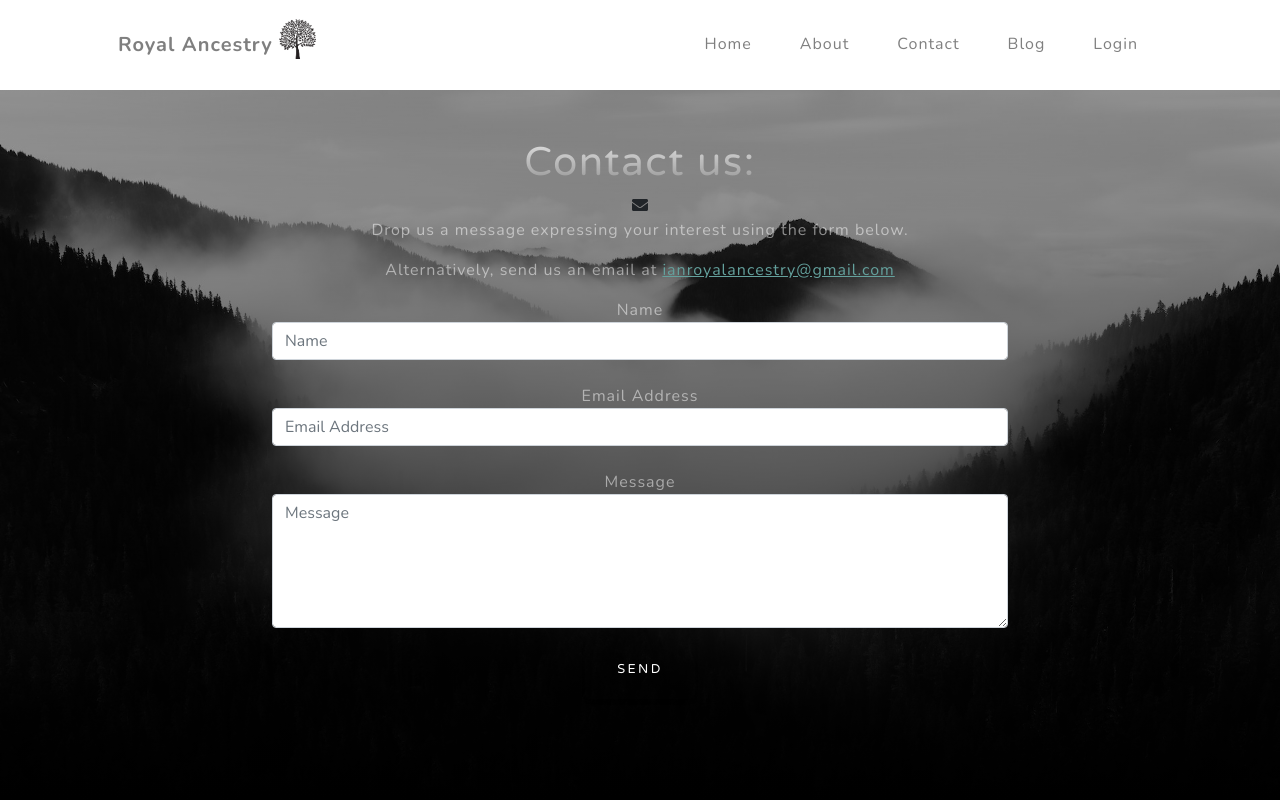
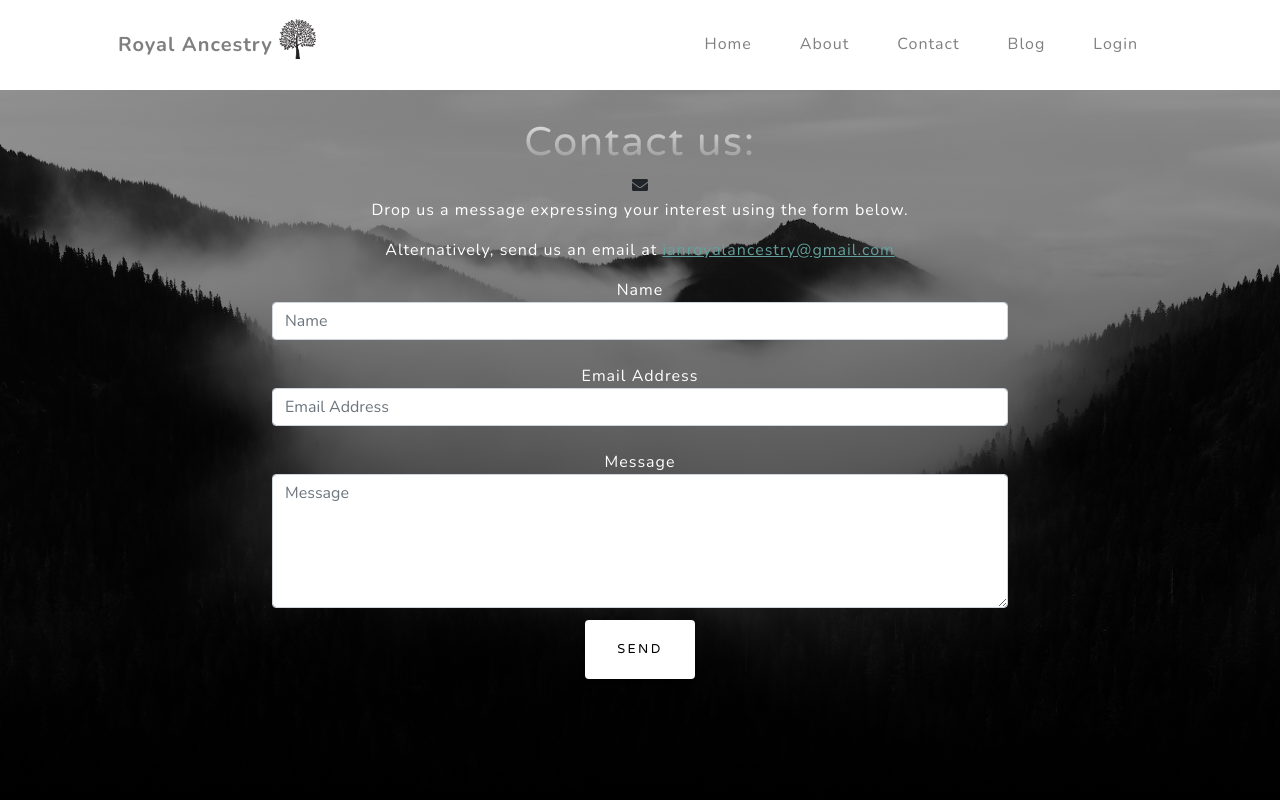
Before and after one commit to adamroy12/Ancestry-Website, a Django app: template ancestrywebsite/templates/contact.html in a window 1280 px wide. Run offline with Django 3.2, Linux system fonts and the light colour scheme; the template is opened without the code that fills it, so the values that code supplies are empty; some libraries are stand-ins or nearby versions.

Commit message:
some CSS changes

```diff
--- a/ancestrywebsite/templates/about.html
+++ b/ancestrywebsite/templates/about.html
@@ -8,8 +8,11 @@
 </h1>
 
 <p class="text-white-50">
-    Royal Ancestry is an independent geneaology business based in Newcastle upon Tyne and ran by Ian Royal, a family tree enthusiast with decades of
+    Royal Ancestry is an independent geneaology business based in Newcastle upon Tyne and ran by Ian Royal,
+    <br>
+    a family tree enthusiast with decades of
     experience researching his own, and other family trees.
+    <br>
     <br>
     Offering a bespoke, personal, service, we can help you unlock your family history.
 </p>
--- a/ancestrywebsite/templates/contact.html
+++ b/ancestrywebsite/templates/contact.html
@@ -50,7 +50,7 @@
                     </div>
                     <br />
                     <div id="success"></div>
-                    <div class="form-group"><button class="btn hs-bg-primary btn-xl text-white" id="sendMessageButton" type="submit">Send</button></div>
+                    <div class="form-group"><button class="btn hs-bg-primary btn-xl" id="sendMessageButton" type="submit">Send</button></div>
                 </form>
             </div>
         </div>
--- a/static/css/main.css
+++ b/static/css/main.css
@@ -20,7 +20,7 @@ body {
   height: auto;
   min-height: 35rem;
   padding: 30px;
-  padding-top: 200px;
+  padding-top: 60px;
   background: linear-gradient(to bottom, rgba(0, 0, 0, 0.3) 0%, rgba(0, 0, 0, 0.7) 75%, #000 100%), url("../theme/assets/img/bg-masthead.jpg");
   background-position: center;
   background-repeat: no-repeat;
@@ -32,36 +32,21 @@ body {
 @media (min-width: 768px) {
 #main {
   height: 100vh;
-  padding-top: 300px
+  padding-top: 70px
 }
 }
 
 @media (min-width: 992px) {
 #main {
   height: 100vh;
-  padding-top: 300px
+  padding-top: 110px
 }
 }
 
-/* contact page */
-#contact {
-  margin-top: -100px;
-}
-
-@media (min-width: 768px) {
-  #contact {
-    margin-top: -170px
-  }
-  }
-
-  @media (min-width: 992px) {
-    #contact {
-      margin-top: -170px
-    }
-    }
-
 #sendMessageButton {
   margin-top: -40px;
+  background-color: white;
+  color: black;
 }
 
 
@@ -101,7 +86,7 @@ h1, .h1 {
 .text-white-50 {
   font-size: 2vmin;
   --bs-text-opacity: 1;
-  color: rgba(255, 255, 255, 0.5) !important;
+  color: rgba(255, 255, 255, 1) !important;
 }
 
 /* navbar */
@@ -157,10 +142,9 @@ h1, .h1 {
   position: relative; left: -10px; top: -6px;
 }
 
-
 #ian {
   border-radius: 30%;
   width: 20%;
   height: auto;
-  max-width: 250px;
+  max-width: 200px;
 }
```
